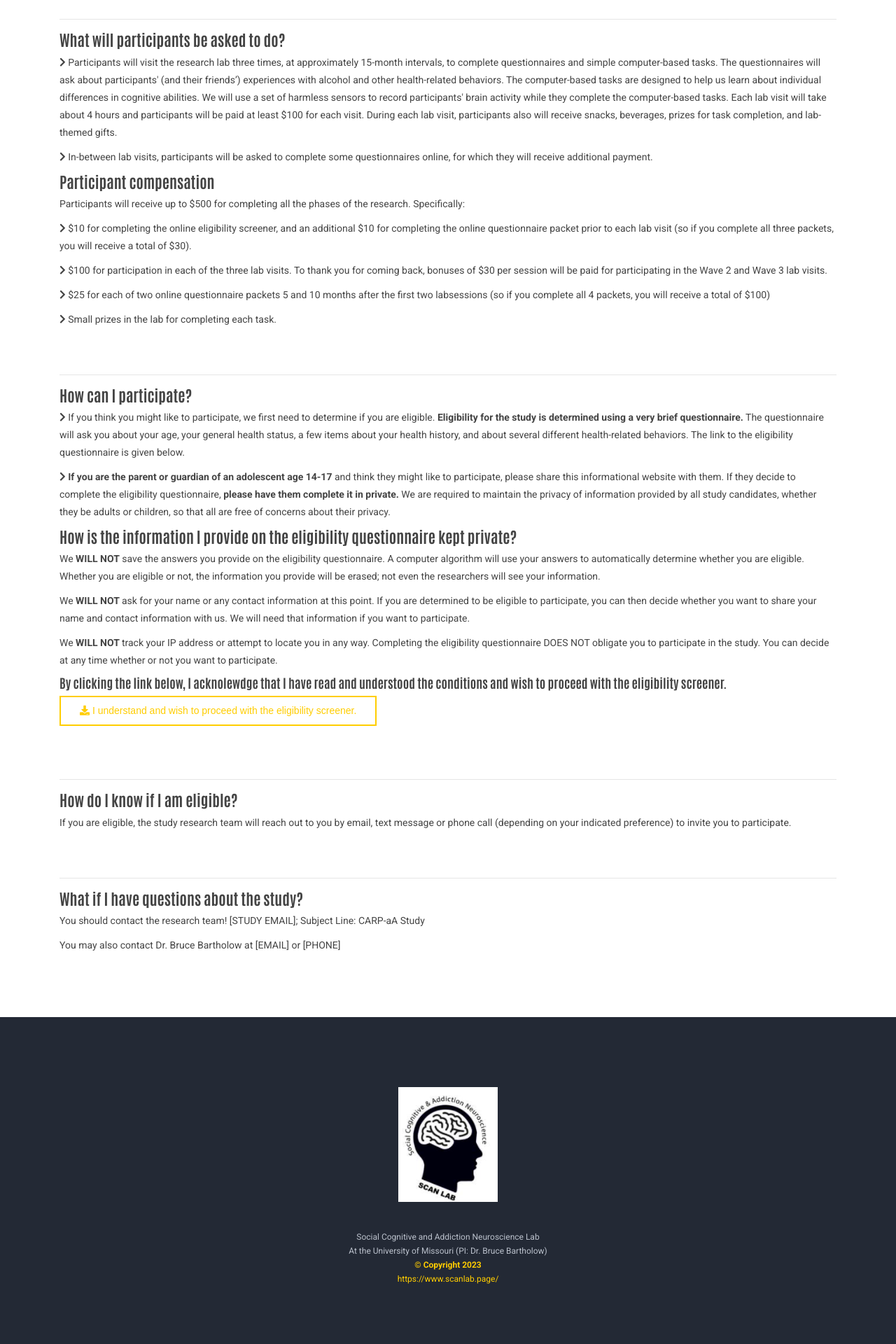
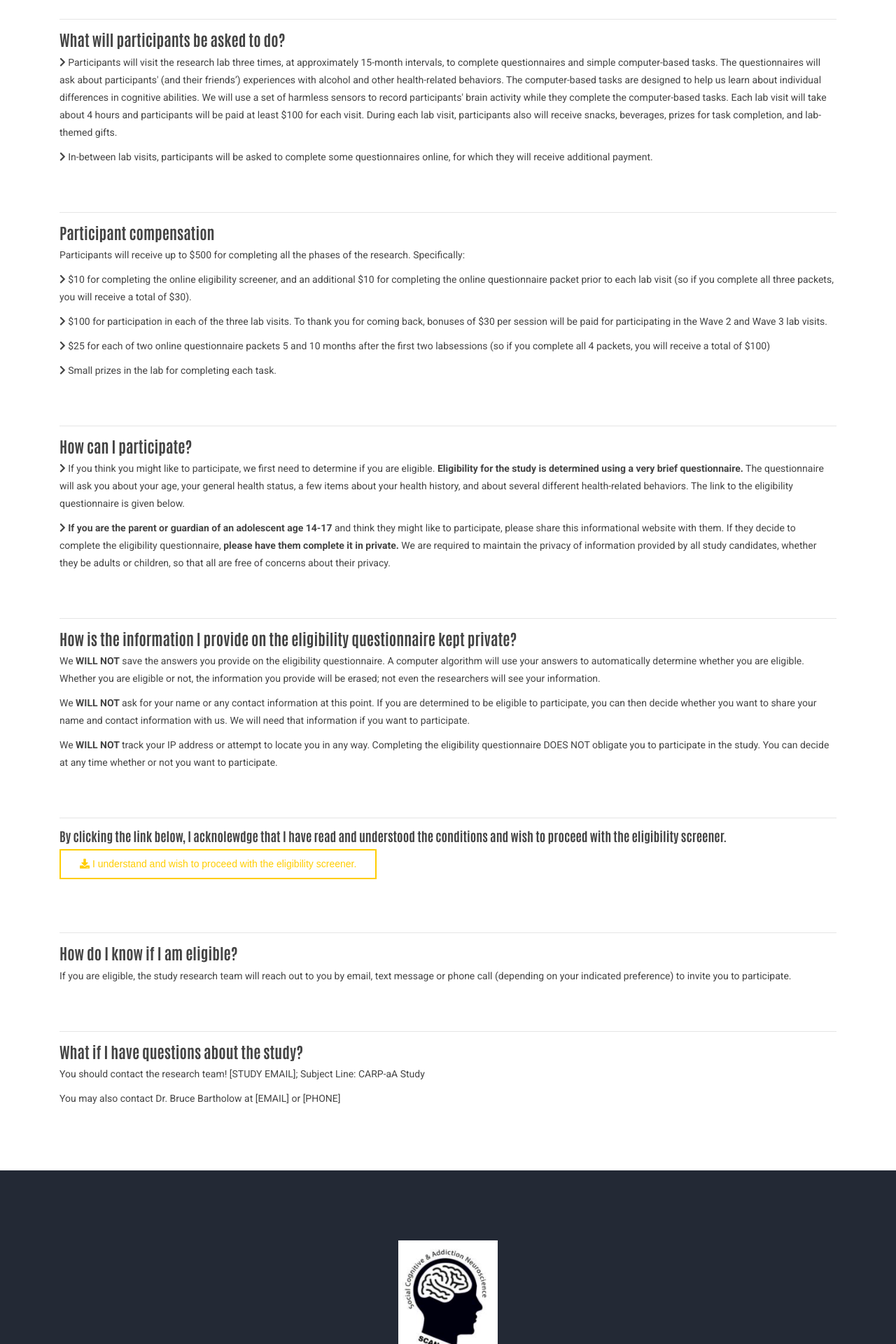
Before and after one commit to bartholow-scanlab/bartholow-scanlab.github.io, a Jekyll site: the page built from carp-aa.html, in a window 1280 px wide. Shown: the part 780-2700 px from the top of the page at 70% size. Built offline with Jekyll 4.4.1, drawn with Linux system fonts in a browser that asks for light colours; nearby versions of some CDN libraries.

Commit message:
Update carp-aa.html

```diff
--- a/carp-aa.html
+++ b/carp-aa.html
@@ -34,6 +34,10 @@ Participants will visit the research lab three times, at approximately 15-month
 <p> <i class="fa fa-chevron-right" aria-hidden="true"></i>
 In-between lab visits, participants will be asked to complete some questionnaires online, for which they will receive additional payment. </p>
 
+<br>
+<br>
+<hr>
+
  <h4> Participant compensation </h4>
 <p>Participants will receive up to $500 for completing all the phases of the research. Specifically:</p>
 <p> <i class="fa fa-chevron-right" aria-hidden="true"></i> $10 for completing the online eligibility screener, and an additional $10 for completing the online questionnaire packet prior to each lab visit (so if you complete all three packets, you will receive a total of $30).</p>
@@ -55,6 +59,11 @@ In-between lab visits, participants will be asked to complete some questionnaire
 
 <p> <i class="fa fa-chevron-right" aria-hidden="true"></i> <strong>If you are the parent or guardian of an adolescent age 14-17 </strong> and think they might like to participate, please share this informational website with them.  If they decide to complete the eligibility questionnaire, <strong>please have them complete it in private.</strong>  We are required to maintain the privacy of information provided by all study candidates, whether they be adults or children, so that all are free of concerns about their privacy.</p>
 
+
+<br>
+<br>
+<hr>
+
 <h4> How is the information I provide on the eligibility questionnaire kept private?</h4>
 
 <p> We <strong>WILL NOT</strong> save the answers you provide on the eligibility questionnaire.  A computer algorithm will use your answers to automatically determine whether you are eligible.  Whether you are eligible or not, the information you provide will be erased; not even the researchers will see your information. </p>
@@ -62,6 +71,10 @@ In-between lab visits, participants will be asked to complete some questionnaire
 <p> We <strong>WILL NOT </strong>track your IP address or attempt to locate you in any way.
 Completing the eligibility questionnaire DOES NOT obligate you to participate in the study.  You can decide at any time whether or not you want to participate.</p>
 
+
+<br>
+<br>
+<hr>
 
  <h5>By clicking the link below, I acknolewdge that I have read and understood the conditions and wish to proceed with the eligibility screener.</h5>
  <li> <a href="" target="_blank" rel="noopener noreferrer"> <button type="button" class="btn std-btn btn-common"><i class="fa fa-download icons" aria-hidden="true"></i>
```
